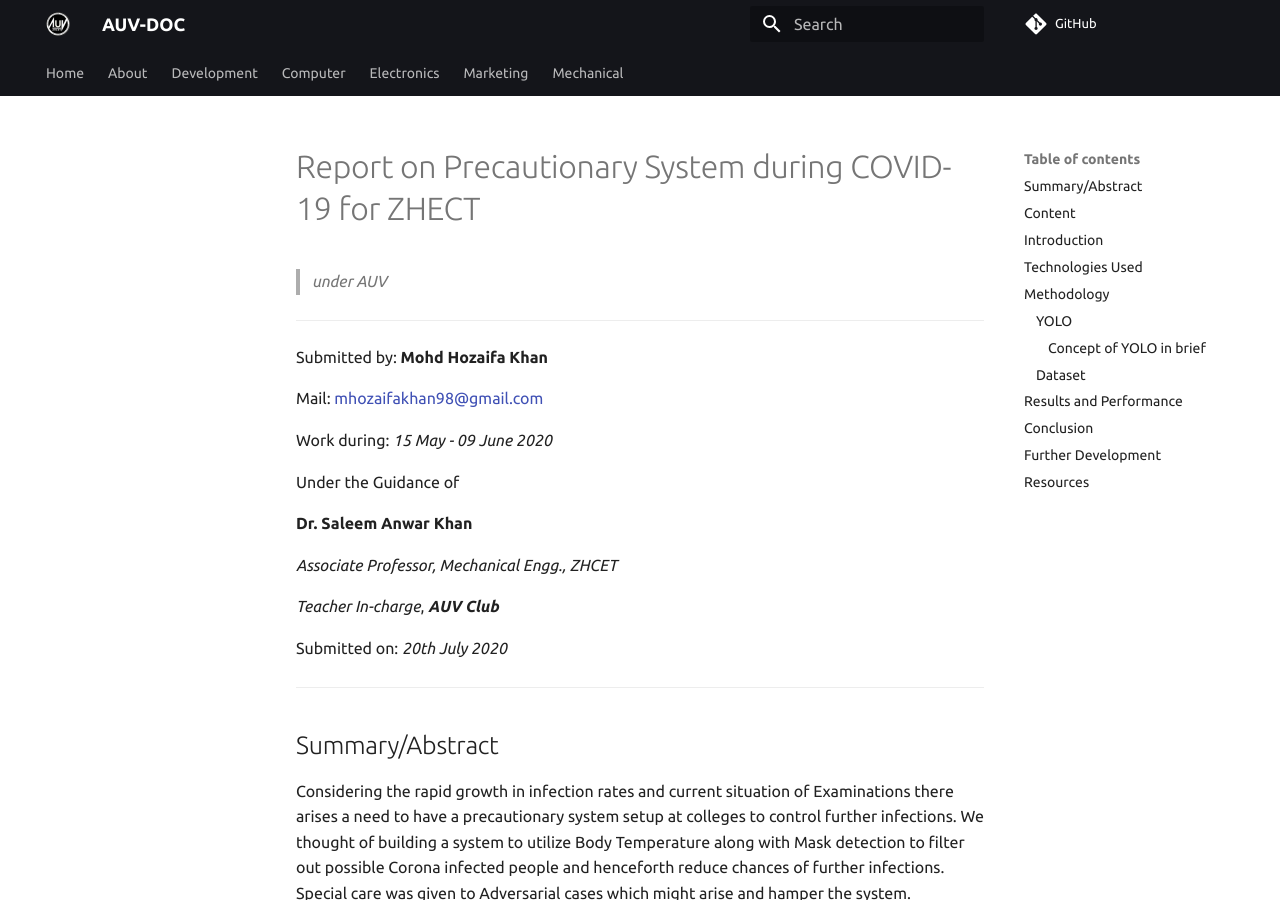
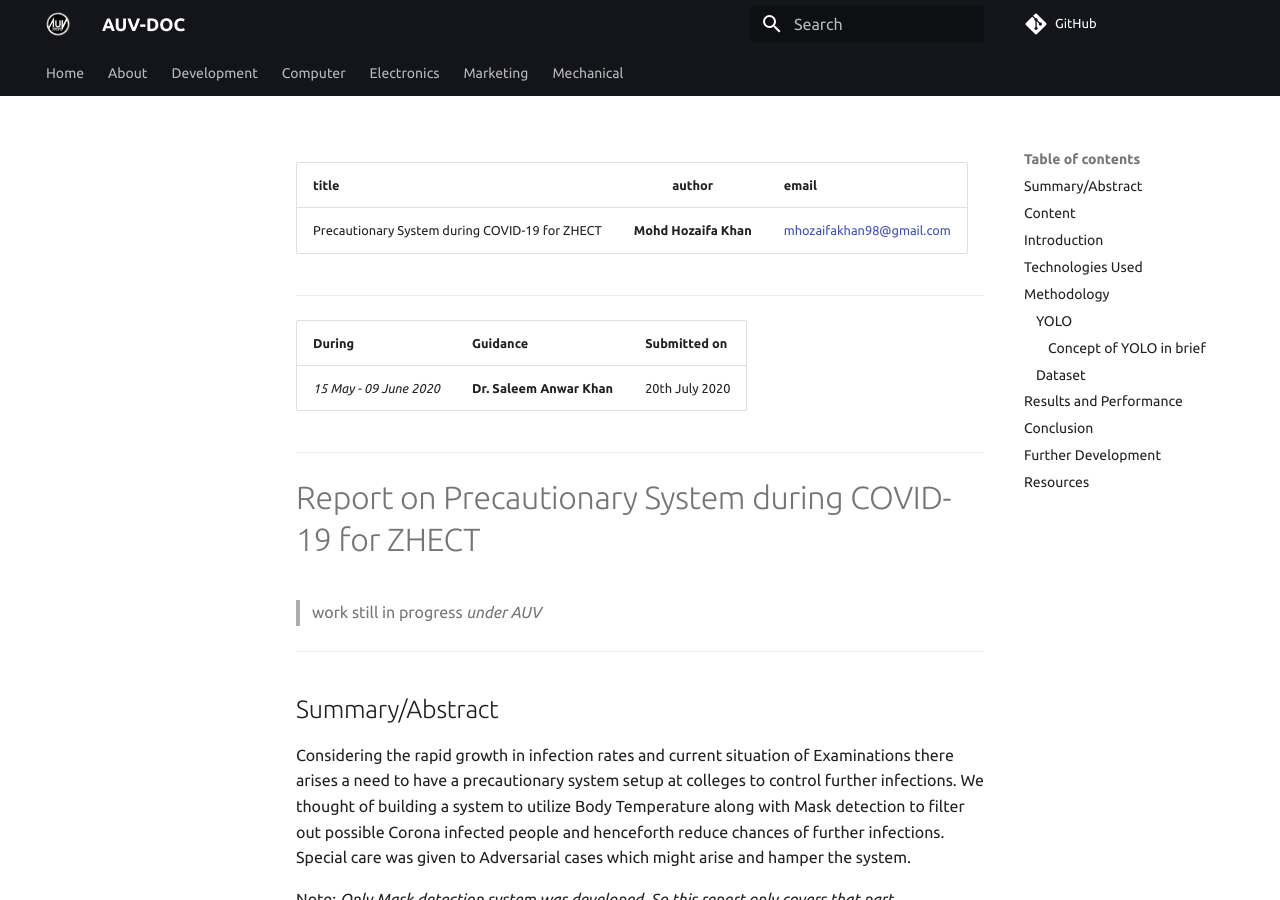
Before and after one commit to auvzhcet/Documentation, an MkDocs documentation site: the page built from docs/computer/student_Reports/Computer-Team_SAUVC_Mohd-Hozaifa-Khan_2019-20.md, in a window 1280 px wide and 900 px high. Built offline with MkDocs 1.6.1 and Material for MkDocs 9.7.7, drawn with Linux system fonts in a browser that asks for light colours; comment, search, counter and statistics services are not loaded.

Commit message:
docs: change format

```diff
--- a/docs/computer/student_Reports/Computer-Team_SAUVC_Mohd-Hozaifa-Khan_2019-20.md
+++ b/docs/computer/student_Reports/Computer-Team_SAUVC_Mohd-Hozaifa-Khan_2019-20.md
@@ -1,24 +1,18 @@
-# Report on Precautionary System during  COVID-19 for ZHECT
-
-> _under AUV_
+|title|author|email|
+|:-|:---:|---|
+|Precautionary System during  COVID-19 for ZHECT|**Mohd Hozaifa Khan**| [mhozaifakhan98@gmail.com](mailto:mhozaifakhan98@gmail.com)|
 
 ---
 
-Submitted by: **Mohd Hozaifa Khan**
+|During|Guidance|Submitted on|
+|--|--|--|
+|_15 May - 09 June 2020_| **Dr. Saleem Anwar Khan**|20th July 2020|
 
-Mail: [mhozaifakhan98@gmail.com](mailto:mhozaifakhan98@gmail.com)
+---
 
-Work during: _15 May - 09 June 2020_
+# Report on Precautionary System during  COVID-19 for ZHECT
 
-Under the Guidance of
-
-**Dr. Saleem Anwar Khan**
-
-_Associate Professor, Mechanical Engg., ZHCET_
-
-_Teacher In-charge_, **_AUV Club_**
-
-Submitted on: *20th July 2020*
+> work still in progress _under AUV_
 
 ---
 
```
